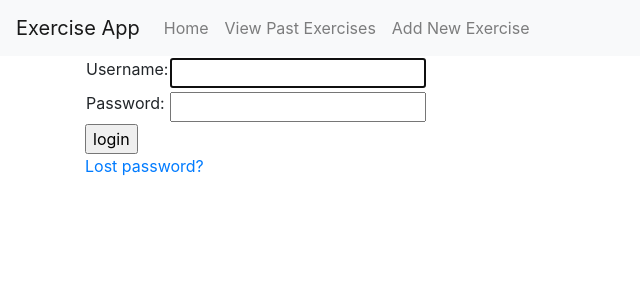
After one commit to Kenzen92/django_exercise, a Django app: page /accounts/login/ in a window 1280 px wide. The commit adds this page. Shown: the top 300 px of the page, without its empty margins (0-640 px from the left). Run offline with Django 4.2, Linux system fonts and the light colour scheme; some libraries are stand-ins or nearby versions.

Commit message:
confused

```diff
--- a/exercise_project/exercise_app/templates/exercise_app/add_exercise.html
+++ b/exercise_project/exercise_app/templates/exercise_app/add_exercise.html
@@ -1,4 +1,4 @@
-{% extends 'exercise_app/base.html' %} {% block content %}
+{% extends 'base.html' %} {% block content %}
 <h1>Don't move</h1>
 {% load crispy_forms_tags %}
 
--- a/exercise_project/exercise_app/templates/exercise_app/exercise_list.html
+++ b/exercise_project/exercise_app/templates/exercise_app/exercise_list.html
@@ -1,4 +1,4 @@
-{% extends 'exercise_app/base.html' %} {% block content %}
+{% extends 'base.html' %} {% block content %}
 
 <h1>View Exercises</h1>
 {% for eachExercise in exercises %}
--- a/exercise_project/exercise_app/templates/exercise_app/index.html
+++ b/exercise_project/exercise_app/templates/exercise_app/index.html
@@ -1,4 +1,4 @@
-{% extends 'exercise_app/base.html' %} {% load static %} {% block content %}
+{% extends 'base.html' %} {% load static %} {% block content %}
 <div class="hero-section">
   <div class="hero-content">
     <h1>Welcome to Workout Tracker</h1>
--- /dev/null
+++ b/exercise_project/exercise_app/templates/registration/login.html
@@ -0,0 +1,37 @@
+{% extends "base.html" %}
+
+{% block content %}
+
+{% if form.errors %}
+<p>Your username and password didn't match. Please try again.</p>
+{% endif %}
+
+{% if next %}
+{% if user.is_authenticated %}
+<p>Your account doesn't have access to this page. To proceed,
+    please login with an account that has access.</p>
+{% else %}
+<p>Please login to see this page.</p>
+{% endif %}
+{% endif %}
+
+<form method="post" action="{% url 'login' %}">
+    {% csrf_token %}
+    <table>
+        <tr>
+            <td>{{ form.username.label_tag }}</td>
+            <td>{{ form.username }}</td>
+        </tr>
+        <tr>
+            <td>{{ form.password.label_tag }}</td>
+            <td>{{ form.password }}</td>
+        </tr>
+    </table>
+    <input type="submit" value="login">
+    <input type="hidden" name="next" value="{{ next }}">
+</form>
+
+{# Assumes you setup the password_reset view in your URLconf #}
+<p><a href="{% url 'password_reset' %}">Lost password?</a></p>
+
+{% endblock %}
--- a/exercise_project/exercise_app/urls.py
+++ b/exercise_project/exercise_app/urls.py
@@ -1,4 +1,4 @@
-from django.urls import path
+from django.urls import path, include
 from django.conf import settings
 from django.conf.urls.static import static
 from . import views
@@ -6,6 +6,7 @@ from . import views
 urlpatterns = [
     path("add-exercise", views.add_exercise, name="add-exercise"),
     path('exercise-list/', views.exercise_list, name='exercise-list'),
+    path('accounts/', include('django.contrib.auth.urls')),
     path("", views.index, name="index"),
 ]
 
--- a/exercise_project/exercise_project/settings.py
+++ b/exercise_project/exercise_project/settings.py
@@ -59,7 +59,7 @@ ROOT_URLCONF = 'exercise_project.urls'
 TEMPLATES = [
     {
         'BACKEND': 'django.template.backends.django.DjangoTemplates',
-        'DIRS': [],
+        'DIRS': [os.path.join(BASE_DIR, 'templates')],
         'APP_DIRS': True,
         'OPTIONS': {
             'context_processors': [
```
Also changed, not shown: exercise_project/exercise_app/templates/base.html (renamed from exercise_project/exercise_app/templates/exercise_app/base.html).
